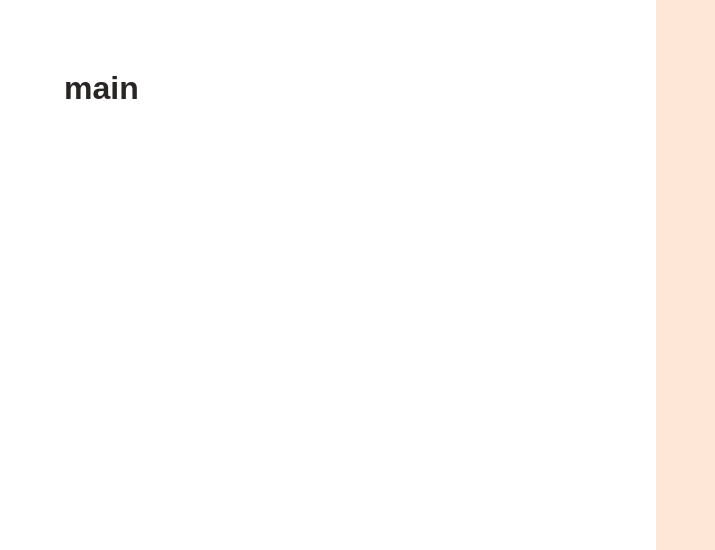
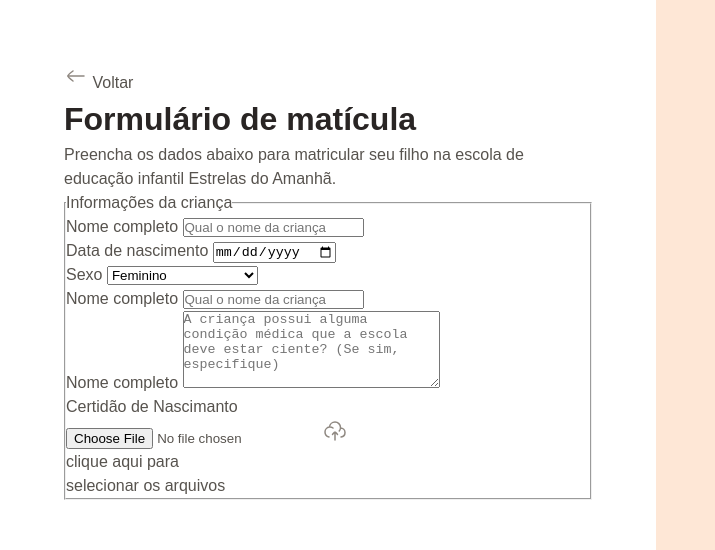
Before and after one commit to HeitorDeLimma/projeto-formulario-matricula, a plain HTML site: page index.html in a window 1280 px wide. Shown: the top 550 px of the page, 0-715 px from the left. Drawn offline with Linux system fonts and the light colour scheme.

Commit message:
html das informações das crianças

```diff
--- a/index.html
+++ b/index.html
@@ -13,7 +13,67 @@
   <div id="app">
     <main>
       <div class="main-container">
-        <h1>main</h1>
+        <div class="back">
+          <img src="assets/icons/arrow-left-02.svg" alt="...">
+          <span>Voltar</span>
+        </div>
+
+        <h1>Formulário de matícula</h1>
+
+        <p>
+          Preencha os dados abaixo para matricular seu filho na escola de educação infantil Estrelas do Amanhã.
+        </p>
+
+        <form>
+          <fieldset class="child-info">
+            <legend>Informações da criança</legend>
+
+            <div class="input-wraper">
+              <label for="fullname">Nome completo</label>
+              <input id="fullname" name="fullname" type="text" placeholder="Qual o nome da criança">
+            </div>
+
+            <div class="input-wraper">
+              <label for="birth">Data de nascimento</label>
+              <input id="birth" name="birth" type="date" lang="pt-BR">
+            </div>
+
+            <div class="select-wrapper">
+              <label for="gender">Sexo</label>
+              <select name="gender" id="gender">
+                <option value="Female">Feminino</option>
+                <option value="male">Masculino</option>
+                <option value="na">Prefiro não responder</option>
+              </select>
+            </div>
+
+            <div class="textarea-wrapper">
+              <label for="medicalinfo">Nome completo</label>
+              <input id="medicalinfo" name="medicalinfo" placeholder="Qual o nome da criança">
+            </div>
+
+            <div class="input-wraper">
+              <label for="fullname">Nome completo</label>
+              <textarea
+              name="fullname"
+              id="fullname"
+              cols="30"
+              rows="5"
+              placeholder="A criança possui alguma condição médica que a escola deve estar ciente? (Se sim, especifique)"
+              ></textarea>
+            </div>
+
+            <div class="droparea-wrapper">
+              <label for="birth-file">Certidão de Nascimanto</label>
+
+              <div class="dropzone">
+                <input type="file" id="birth-file" name="birth-file">
+                <img src="assets/icons/cloud-upload.svg" alt="">
+                <p>clique aqui para <br> selecionar os arquivos</p>
+              </div>
+            </div>
+          </fieldset>
+        </form>
       </div>
     </main>
 
```
